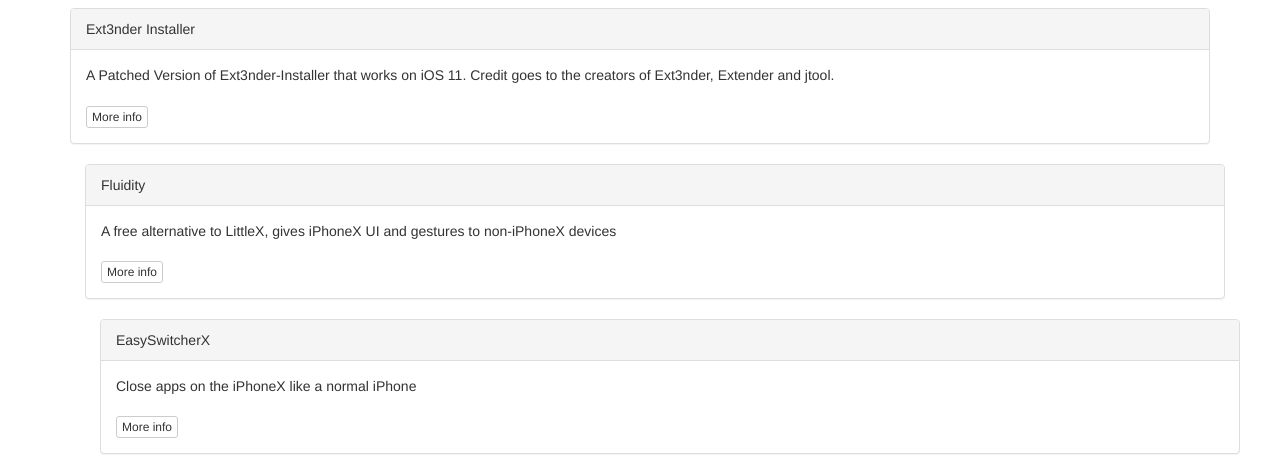
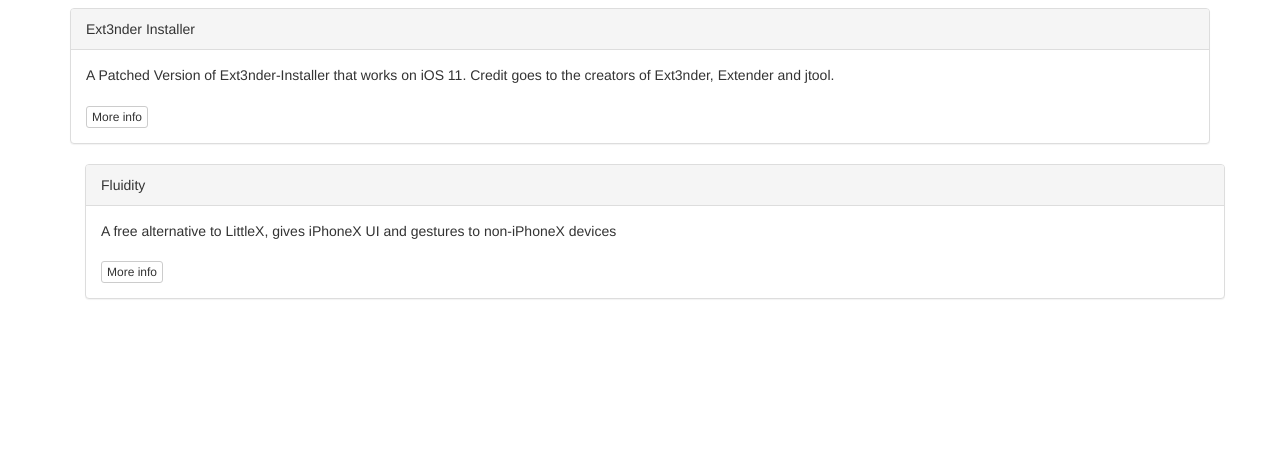
Before and after one commit to midnightchip/midnightchip.github.io, a plain HTML site: page repo/index.html in a window 1280 px wide. Shown: the part 366-840 px from the top of the page. After the commit the page ends 800 px from the top, so only its background shows below. Drawn offline with nearby package versions, Linux system fonts and the light colour scheme.

Commit message:
Update index.html

```diff
--- a/repo/index.html
+++ b/repo/index.html
@@ -43,14 +43,6 @@
 		</div>
 	</div>
 
-<div class="container">
-	<div class="panel panel-default">
-	  <div class="panel-heading">EasySwitcherX</div>
-	  <div class="panel-body">
-		Close apps on the iPhoneX like a normal iPhone<br /><br />
-		<a class="btn btn-xs btn-default" href="depictions/?p=EasySwitcherX">More info</a>
-		</div>
-	</div>
 
 </body>
 </html>
```
